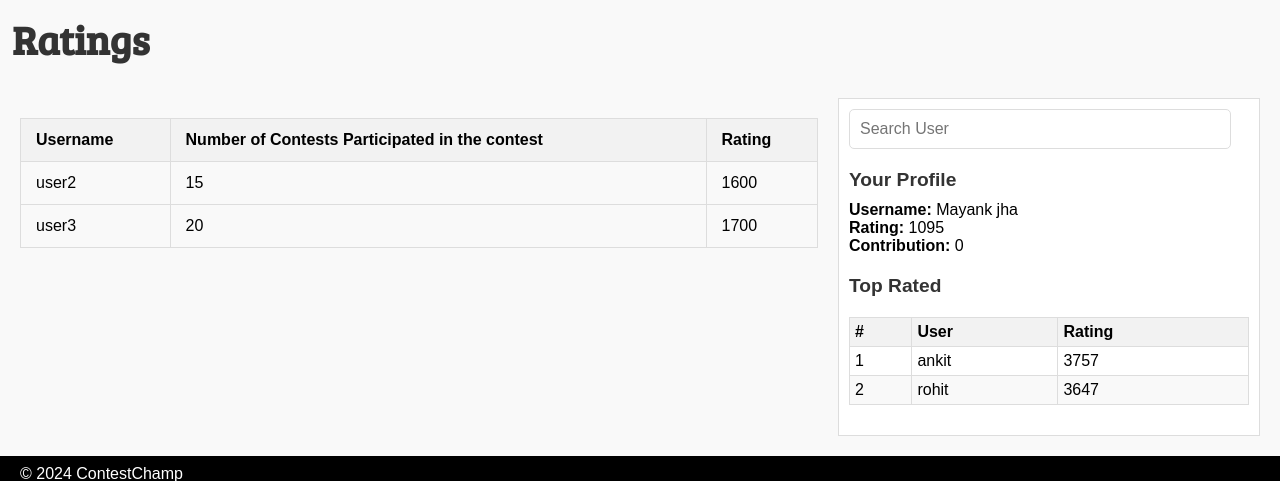
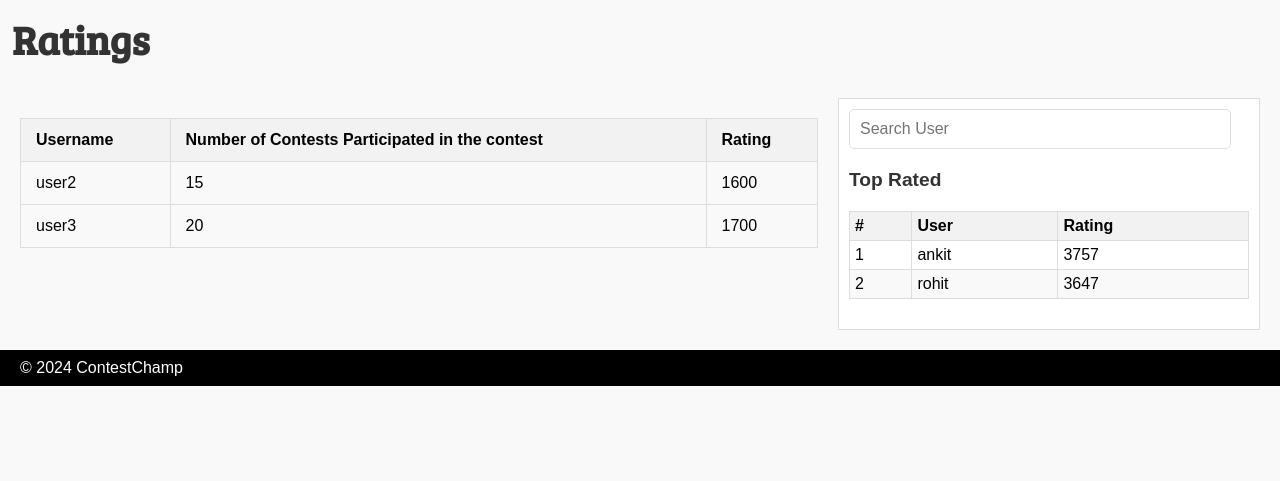
Before and after one commit to Abdullah2281/ContestChamp, a Django app: page /ratings in a window 1280 px wide. Shown: the part 118-599 px from the top of the page. Run offline with Django 5.2, Linux system fonts and the light colour scheme; some web fonts are replaced.

Commit message:
Dynamic Ratings

```diff
--- a/templates/ratings.html
+++ b/templates/ratings.html
@@ -68,10 +68,12 @@
                         <input type="text" placeholder="Search User">
                     </div>
                     <div id="user-info">
+                        {% if Current_user %}
                         <h2>Your Profile</h2>
-                        <p><strong>Username:</strong> Mayank jha</p>
-                        <p><strong>Rating:</strong> 1095</p>
+                        <p><strong>Username:</strong> {{Current_user.username}}</p>
+                        <p><strong>Rating:</strong> {{Current_user.rating}}</p>
                         <p><strong>Contribution:</strong> 0</p>
+                        {% endif %}
                     </div>
                     <div id="top-rated">
                         <h2>Top Rated</h2>
```
